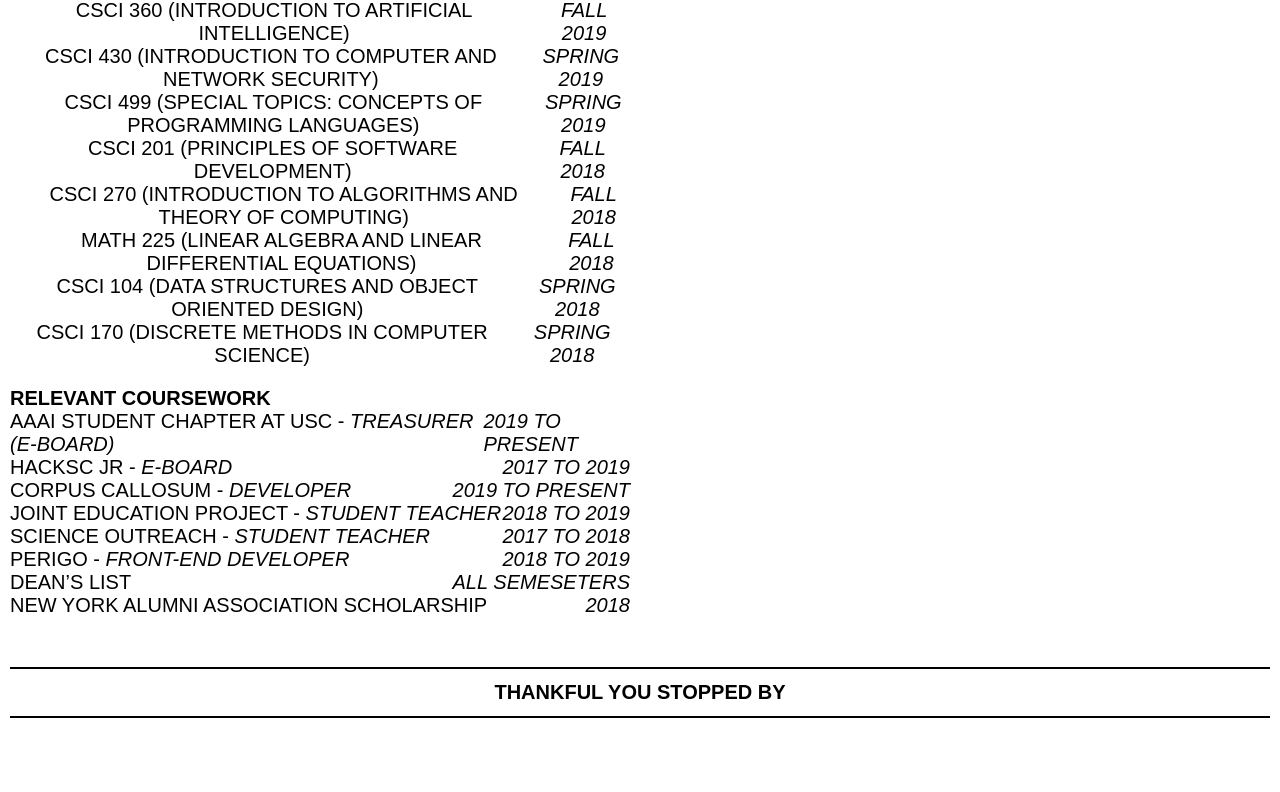
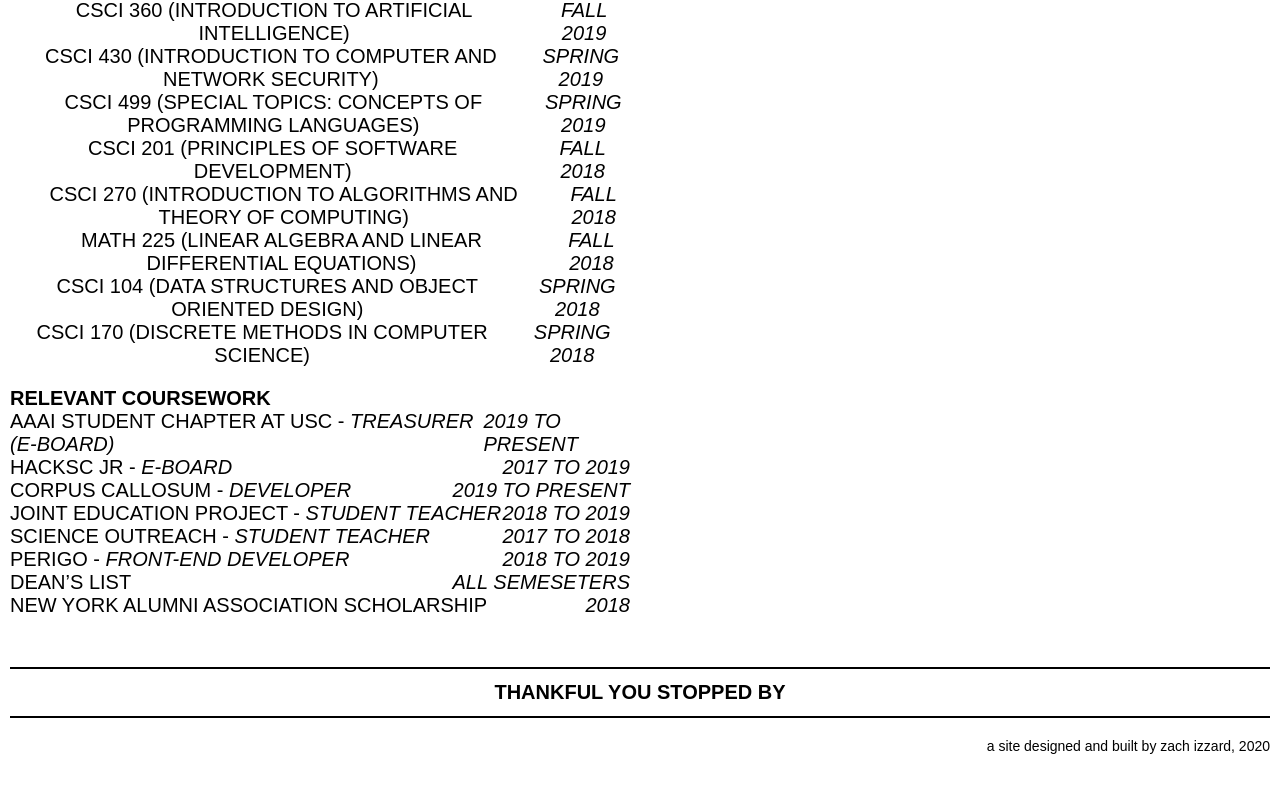
Before and after one commit to zizzard/portfolio_website, a React (Create React App) app: page /#/ in a window 1280 px wide. Shown: the part 3562-4354 px from the top of the page. Before the commit the page ends 4320 px from the top, so only its background shows below. Built offline with nearby package versions, Linux system fonts and the light colour scheme.

Commit message:
updated footer

```diff
--- a/src/components/Subfooter/Subfooter.css
+++ b/src/components/Subfooter/Subfooter.css
@@ -13,3 +13,14 @@
     font-variant: normal;
     font-weight: 700;
 }
+
+.subfooter-text-right{
+    padding: 20px 10px 0px 0px;
+    text-align: right;
+
+    font-family: "Arial";
+    font-size: 14px;
+    font-style: normal;
+    font-variant: normal;
+    font-weight: normal;
+}
--- a/src/components/Subfooter/Subfooter.js
+++ b/src/components/Subfooter/Subfooter.js
@@ -28,6 +28,7 @@
                 <LineBreak/>
                 <div className="subfooter-text">THANKFUL YOU STOPPED BY</div>
                 <LineBreak/>
+                <div className="subfooter-text-right">a site designed and built by zach izzard, 2020</div>
             </div>
         )
     }
```
